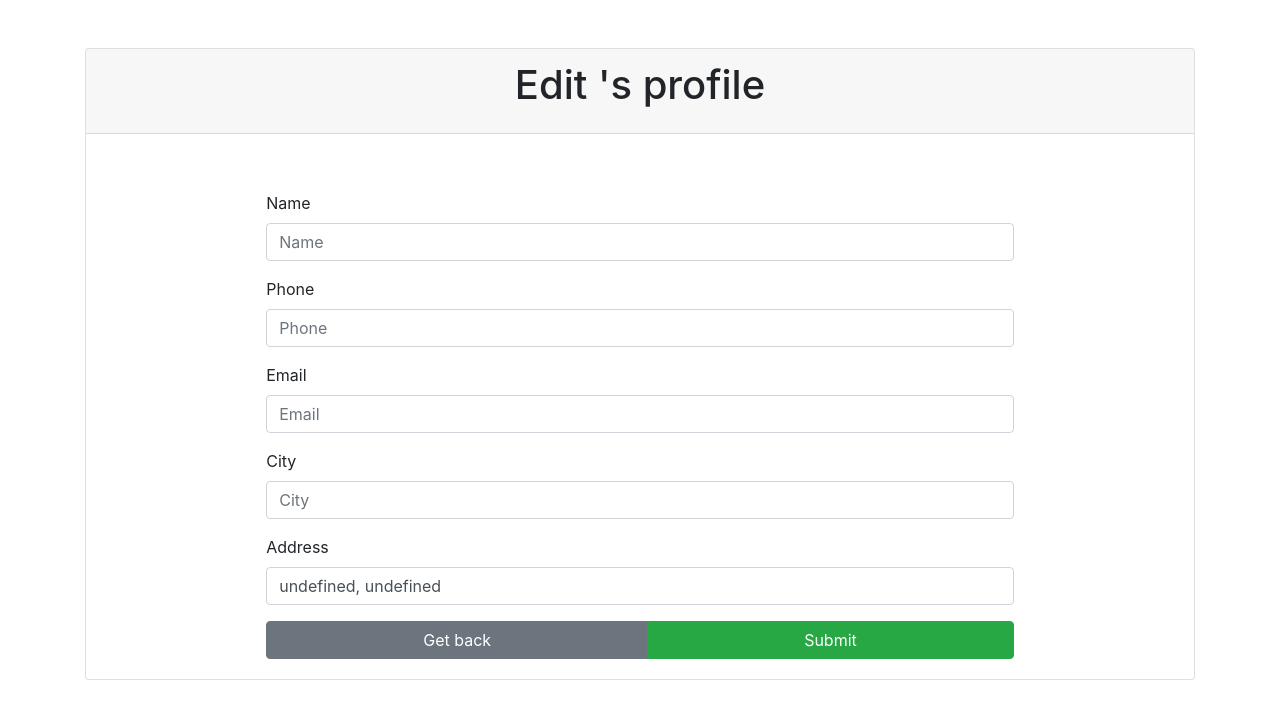
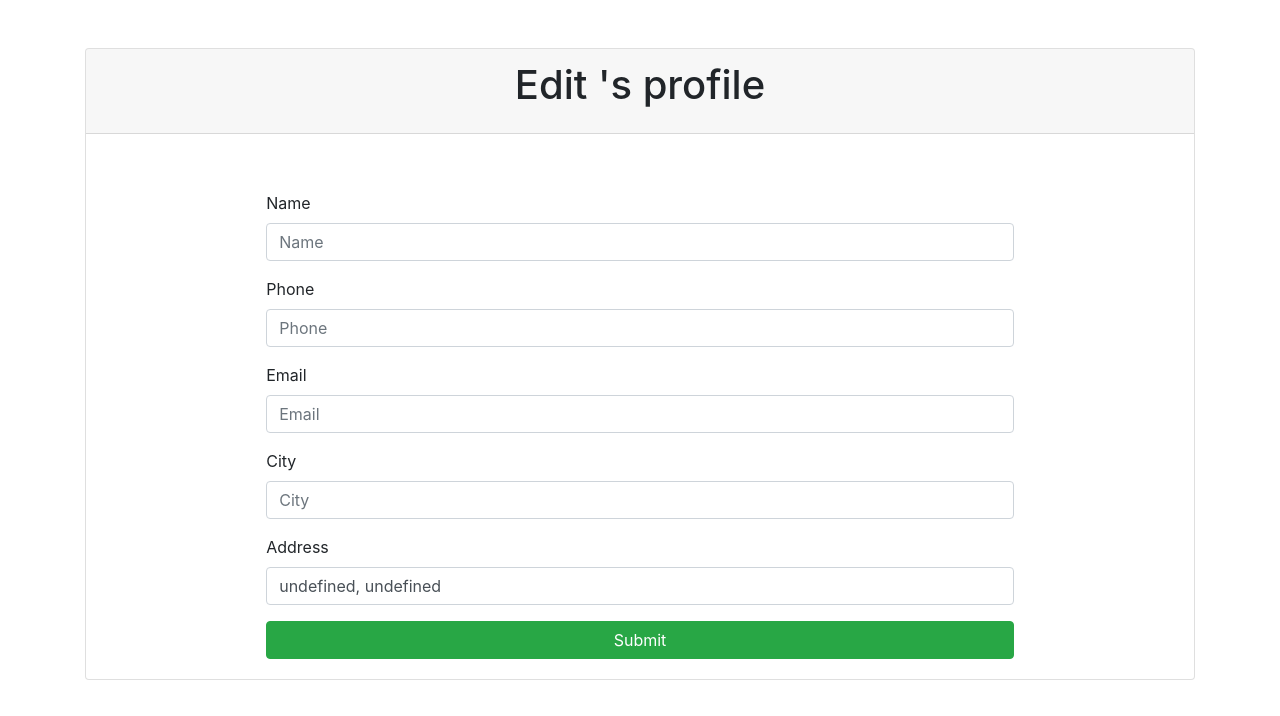
Before and after one commit to hannams/final-task, a React (Create React App) app: page /edit/1 in a window 1280 px wide. Shown: the top 716 px of the page. Built offline with nearby package versions, Linux system fonts and the light colour scheme; no server answers.

Commit message:
some changes

```diff
--- a/src/components/User/UserForm.jsx
+++ b/src/components/User/UserForm.jsx
@@ -4,10 +4,11 @@ import { addUser } from "../../store/actions/userActions";
 import { connect } from "react-redux";
 import * as yup from "yup";
 import getPropertyValue from "./../../api/getPropertyValue";
-import { Link } from "react-router-dom";
+import { useHistory } from "react-router-dom";
 import PropTypes from 'prop-types'
 
 function UserForm({ user, addUser, updateUser, closeForm, isEditing }) {
+   let history = useHistory();
 
   return (
     <Formik
@@ -33,6 +34,7 @@ function UserForm({ user, addUser, updateUser, closeForm, isEditing }) {
         if (isEditing) {
           console.log(values);
           updateUser(values);
+          history.push(`/about/${user.id}`)
         } else {
           addUser(values);
           resetForm();
@@ -98,15 +100,10 @@ function UserForm({ user, addUser, updateUser, closeForm, isEditing }) {
         </div>
 
         <div className='btn-group '>
-            {isEditing && <Link
-              to={() => `/about/${user.id}`}
-              className=' btn btn-secondary text-white'
-            >
-              Get back
-            </Link>}
-          <button type='submit' className='btn btn-success'>
-            Submit
-          </button>
+             <button type='submit' className='btn btn-success'>
+             Submit
+           </button>
+
         </div>
       </Form>
     </Formik>
--- a/src/components/User/UserProfile.jsx
+++ b/src/components/User/UserProfile.jsx
@@ -2,10 +2,11 @@ import React from "react";
 import { findUserById } from "../../api/searchUsers";
 import getPropertyValue from "../../api/getPropertyValue";
 import { connect } from "react-redux";
-import { Link } from "react-router-dom";
+import { Link, useHistory } from "react-router-dom";
 import PropTypes from 'prop-types'
 
 function UserProfile({ user, id }) {
+  let history = useHistory();
 
   return (
     <div className='card'>
@@ -31,7 +32,7 @@ function UserProfile({ user, id }) {
           </p>
         </div>
         <div  className='link btn-group'>
-          <Link to='/home' className='btn btn-secondary text-white'>Get back</Link>
+          <button className="btn btn-secondary text-white" onClick={() => history.push('/home')}>Get Back</button>
         <Link to={() => `/edit/${id}`} className='btn btn-primary text-white'>Edit profile</Link>
         </div>
       </div>
```
Also changed, not shown: 1 other file (tests, documents, lock files or other folders).
